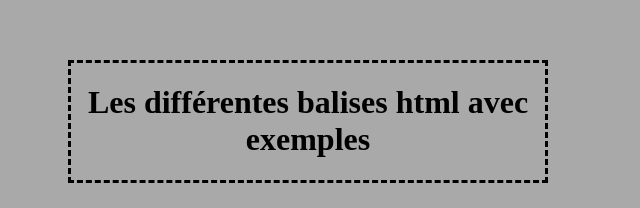
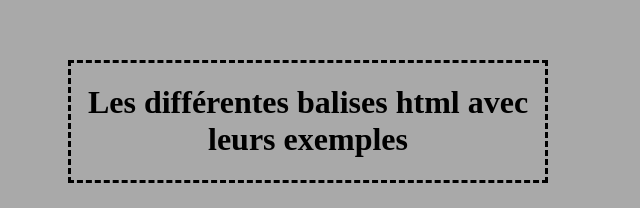
Before and after one commit to Anthony-AGTN/html-css, a plain HTML site: page index.html in a window 1280 px wide. Shown: the top 208 px of the page, without its empty margins (332-972 px from the left). Drawn offline with Linux system fonts and the light colour scheme.

Commit message:
Update 20220122 00:49

```diff
--- a/index.html
+++ b/index.html
@@ -4,14 +4,14 @@
     <meta charset="UTF-8">
     <meta http-equiv="X-UA-Compatible" content="IE=edge">
     <meta name="viewport" content="width=device-width, initial-scale=1.0">
-    <title>Template HTML</title>
+    <title>Balise HTML / CSS</title>
     <link rel="stylesheet" type="text/css" href="./style.css" media="all">
     <link rel="icon" type="image/png" href="./android-chrome-512x512.png"/>
 </head>
 <body>
 <!-- Titre de la page -->
     <div id="title_sheet">
-        <h1>Les différentes balises html avec exemples</h1>
+        <h1>Les différentes balises html avec leurs exemples</h1>
     </div>
 <!-- Balise <h1> <h2> <h3> <h4> <h5> <h6> -->
     <div class="balise_titre">
```
